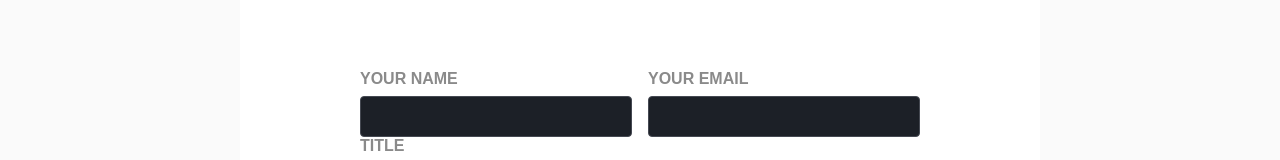
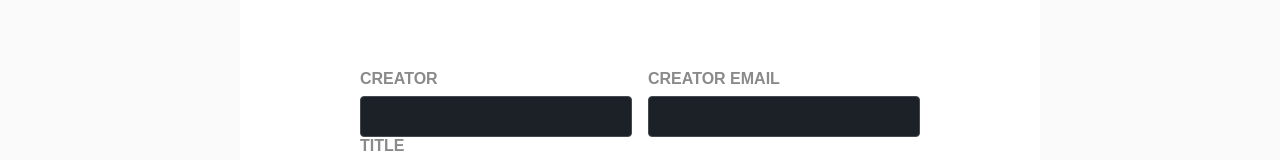
Before and after one commit to Krieger-m/nextjs-project, a Next.js app: page /technologies/share in a window 1280 px wide. Shown: the part 377-537 px from the top of the page. Built offline with nearby package versions, Linux system fonts and the light colour scheme.

Commit message:
used server-actions on shareTech page to gather form data

```diff
--- a/src/app/technologies/share/page.tsx
+++ b/src/app/technologies/share/page.tsx
@@ -2,16 +2,33 @@ import Image from "next/image";
 import styles from "@/styles/page.module.css";
 import { Metadata } from "next";
 import { ImagePicker } from "@/_components/ImagePicker";
-
 
 export const metadata: Metadata = {
   title: "Full-Stack-Project",
   description: "Tecnologies Page",
 };
 
-
 export default function SharePage() {
   console.log(": executing Technologies/share ...");
+
+  async function shareTech(formData:FormData) {
+    "use server";
+
+    const tech={
+      // id: formData.get('id'),
+      // slug: formData.get('slug'),
+      title: formData.get('title'),
+      image: formData.get('image'),
+      summary: formData.get('summary'),
+      instructions: formData.get('instructions'),
+      creator: formData.get('creator'),
+      creator_email: formData.get('creator_email'),
+
+
+    }
+    console.log('tech:')
+    console.log(tech)
+  }
 
   return (
     <div className={styles.page}>
@@ -24,28 +41,30 @@ export default function SharePage() {
             alignItems: "center",
           }}
         >
-      <header style={{
-        gap: '3rem',
-        width: '90%',
-        maxWidth: '75rem',
-        color: '#ffffffff',
-        fontSize: '1.5rem',
-      }}>
+          <header
+            style={{
+              gap: "3rem",
+              width: "90%",
+              maxWidth: "75rem",
+              color: "#ffffffff",
+              fontSize: "1.5rem",
+            }}
+          >
             <h1>
               Share your <span className={styles.highlight}>favorite tech</span>
             </h1>
             <p>Or any other tech you feel needs sharing!</p>
           </header>
           <main className={styles.main}>
-        <form className={styles.form}>
+            <form className={styles.form} action={shareTech}>
               <div className={styles.row}>
                 <p>
-              <label htmlFor="name">Your name</label>
-              <input type="text" id="name" name="name" required />
+                  <label htmlFor="creator">Creator</label>
+                  <input type="text" id="creator" name="creator" required />
                 </p>
                 <p>
-              <label htmlFor="email">Your email</label>
-              <input type="email" id="email" name="email" required />
+                  <label htmlFor="creator_email">Creator email</label>
+                  <input type="email" id="creator_email" name="creator_email" required />
                 </p>
               </div>
               <p>
@@ -66,7 +85,7 @@ export default function SharePage() {
                 ></textarea>
               </p>
               <div className={styles.row}>
-            <ImagePicker label={"image picker"} name={"image"}/>
+                <ImagePicker label={"image picker"} name={"image"} />
               </div>
               <p className={styles.actions}>
                 <button type="submit">Share Tech</button>
```
Also changed, not shown: initsqlitedb.ts (+27 -0 lines). Lines whose indentation alone changed are shown as unchanged.
